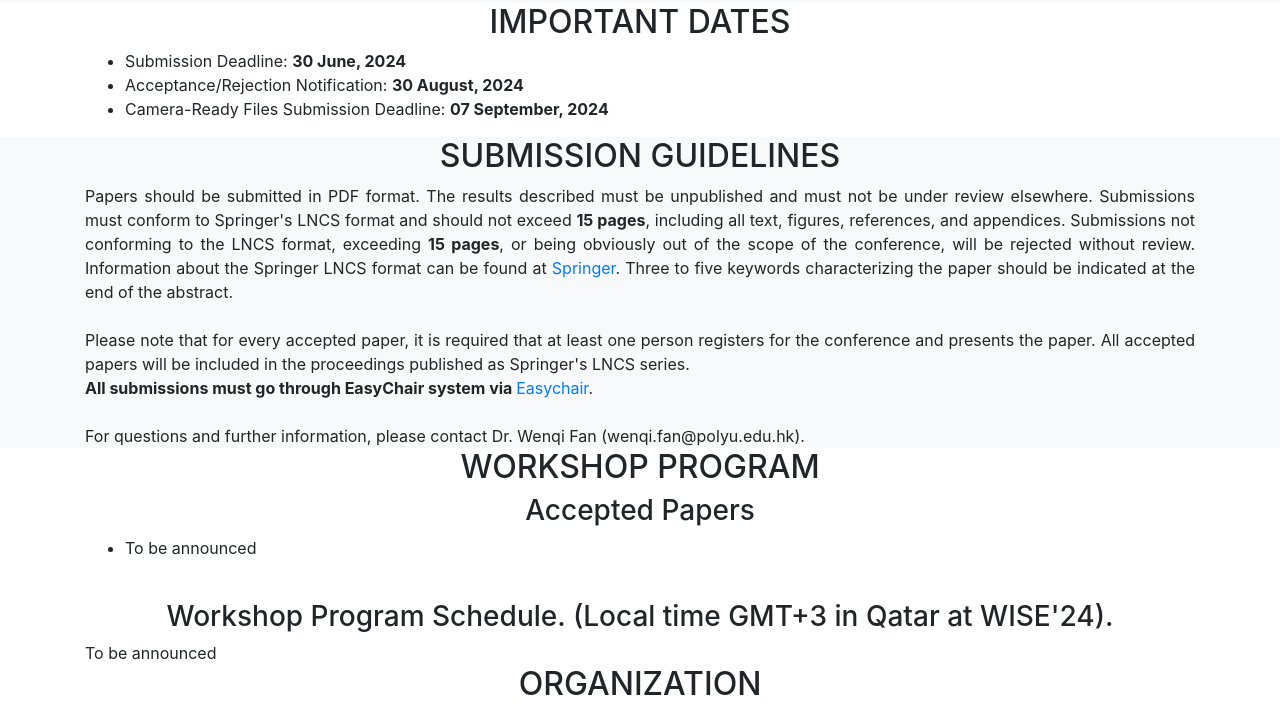
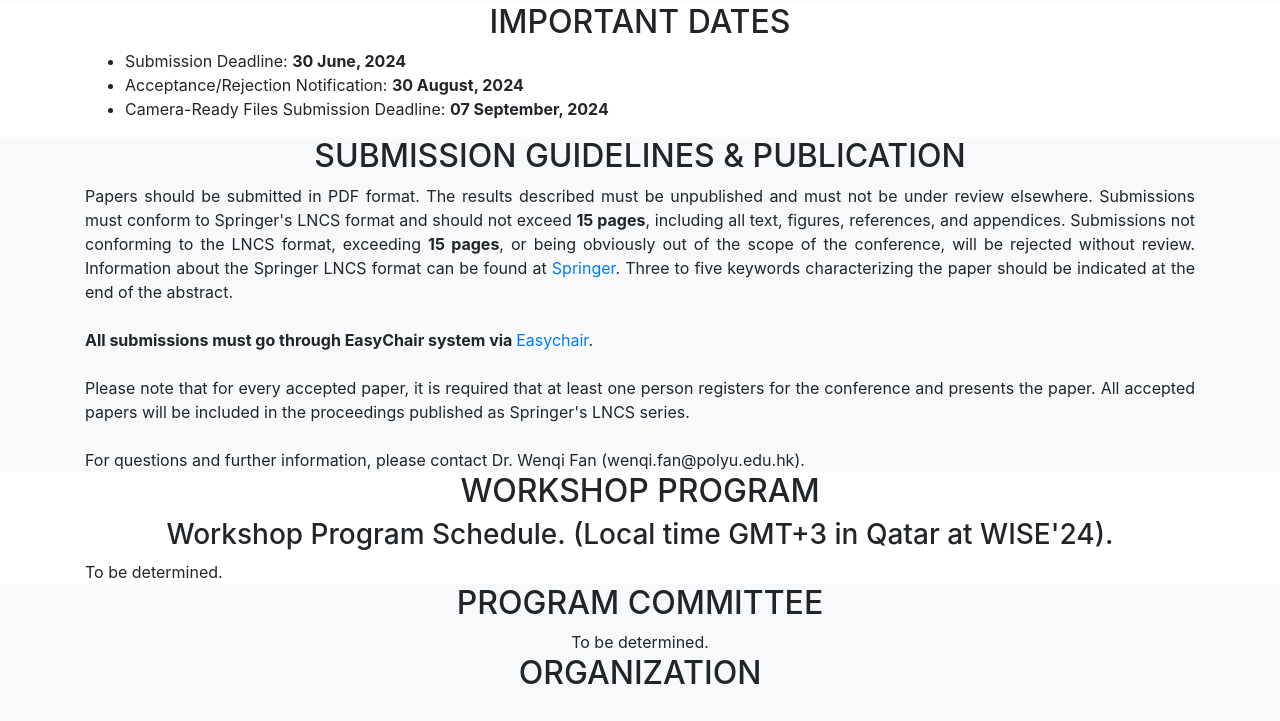
Before and after one commit to advanced-recommender-systems/Graph-Machine-Learning-WISE2024, a website with bundled scripts: page index.html in a window 1280 px wide. Shown: the part 1400-2121 px from the top of the page. Built offline with nearby package versions, Linux system fonts and the light colour scheme; files whose address does not match are found by name; a web font is replaced by a local one.

Commit message:
update program committee

```diff
--- a/index.html
+++ b/index.html
@@ -50,7 +50,7 @@
             <a class="nav-link js-scroll-trigger" href="#dates">Important Dates</a>
           </li>
     <li class="nav-item">
-            <a class="nav-link js-scroll-trigger" href="#submission">Submission Guidelines</a>
+            <a class="nav-link js-scroll-trigger" href="#submission">Submission Guidelines & Publication</a>
           </li>
           <li class="nav-item">
             <a class="nav-link js-scroll-trigger" href="#program">Workshop Program & Proceedings</a>
@@ -183,7 +183,7 @@
     <div class="container">
       <div class="row">
         <div class="col-lg-12 text-center">
-          <h2 class="section-heading text-uppercase">Submission Guidelines</h2>
+          <h2 class="section-heading text-uppercase">Submission Guidelines & Publication</h2>
           <div style="text-align:justify">
 
             <!-- https://wise2024-qatar.com/call-for-contributions/ -->
@@ -192,10 +192,11 @@
             Submissions must conform to Springer's LNCS format and should not exceed <b>15 pages</b>, including all text, figures, references, and appendices.
             Submissions not conforming to the LNCS format, exceeding <b>15 pages</b>, or being obviously out of the scope of the conference, will be rejected without review.
             Information about the Springer LNCS format can be found at <a href="https://easychair.org/conferences/?conf=wise2022">Springer</a>.
-            Three to five keywords characterizing the paper should be indicated at the end of the abstract.
-            <br /><br />
+            Three to five keywords characterizing the paper should be indicated at the end of the abstract. <br>
+            <br>
+            <b>All submissions must go through EasyChair system via </b> <a href="https://easychair.org/conferences/?conf=wise2022">Easychair</a>. <br>
+            <br />
             Please note that for every accepted paper, it is required that at least one person registers for the conference and presents the paper. All accepted papers will be included in the proceedings published as Springer's LNCS series. <br>
-            <b>All submissions must go through EasyChair system via </b> <a href="https://easychair.org/conferences/?conf=wise2022">Easychair</a>. <br>
             <br>
             For questions and further information, please contact Dr. Wenqi Fan (wenqi.fan@polyu.edu.hk).
 
@@ -218,20 +219,15 @@
         <div class="col-lg-12 text-center">
           <h2 class="section-heading text-uppercase">Workshop Program</h2>
 
-    <h3 class="section-subheading">Accepted Papers</h3>
+    <!-- <h3 class="section-subheading">Accepted Papers</h3>
           <ul style="text-align:justify">
+            <li>To be determined</li><br>
+          </ul>
+                </ul> -->
 
-      <li>To be announced</li><br>
-<!--       example as follows -->
-<!--       <li><a href="papers/">E2EG: End-to-End Node Classification Using Graph Topology and Text-based
-Node Attributes</a>. <br>Tu Anh Dinh, Jeroen den Boef, Joran Cornelisse, and Paul Groth</li><br> -->
-
-          </ul>
-                </ul>
-
-          <h3 class="section-subheading">Workshop Program Schedule. (Local time GMT+3 in Qatar at WISE'24).</h3>
-          <div style="text-align:left">
-      To be announced
+    <h3 class="section-subheading">Workshop Program Schedule. (Local time GMT+3 in Qatar at WISE'24).</h3>
+    <div style="text-align:left">
+      To be determined.
     <!-- 14:00 - 14:20 Welcome and Opening Remarks <br />
     14:20 - 15:00 Keynote I - speaker to be announced <br />
     15:00 - 15:30 Contributed research oral talks<br />
@@ -246,13 +242,14 @@ Node Attributes</a>. <br>Tu Anh Dinh, Jeroen den Boef, Joran Cornelisse, and Pau
       </div>
 
   </section>
-  <!-- <section class='bg-light' id="keynote">
+  <section class='bg-light' id="keynote">
     <div class="container">
       <div class="row">
         <div class="col-lg-12 text-center">
-          <h2 class="section-heading text-uppercase">Keynote Speakers</h2>
+          <h2 class="section-heading text-uppercase">Program Committee</h2>
+          To be determined.
 
-    <div class="row">
+    <!-- <div class="row">
             <div class="col-sm-4">
               <div class="keynote">
     <a href="https://keynote1.com//"><img src="img/keynote1.png" alt=""></a>
@@ -271,8 +268,8 @@ Node Attributes</a>. <br>Tu Anh Dinh, Jeroen den Boef, Joran Cornelisse, and Pau
     <p class="text-muted" style="display:inline">To be announced</p></br>
               </div>
             </div>
-
-    </div>
+     -->
+    <!-- </div>
   </div>
   </section> -->
 
```
